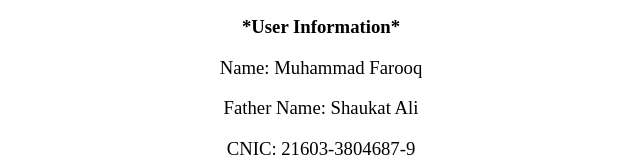
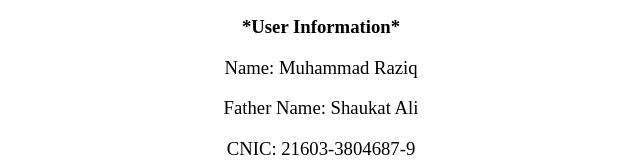
Before and after one commit to ministryinterior/ministryinterior2160338046879, a plain HTML site: page index.html in a window 1280 px wide. Shown: the part 2577-2740 px from the top of the page, 319-959 px from the left. Drawn offline with Linux system fonts and the light colour scheme.

Commit message:
index.html

```diff
--- a/index.html
+++ b/index.html
@@ -68,7 +68,7 @@
 <h3><b>Issuing Authority</b>: Muhammad Asad Mehmood</h3>
 <h3 class="padding-4">Section Officer (E-2)</h3>
 <h3><b>*User Information*</b></h3>
-<h3>Name: Muhammad Farooq</h3>
+<h3>Name: Muhammad Raziq</h3>
 <h3>Father Name: Shaukat Ali  </h3>
 <h3>CNIC: 21603-3804687-9 </h3>
 <h3 class="padding-2">Address: Qaum Bar Mohammad Khel, Tappa Baba Nawasi, Post Office Krez,  </br>  Suleman Khel, Tehsil Lower, District Orakzai</h3>
```
